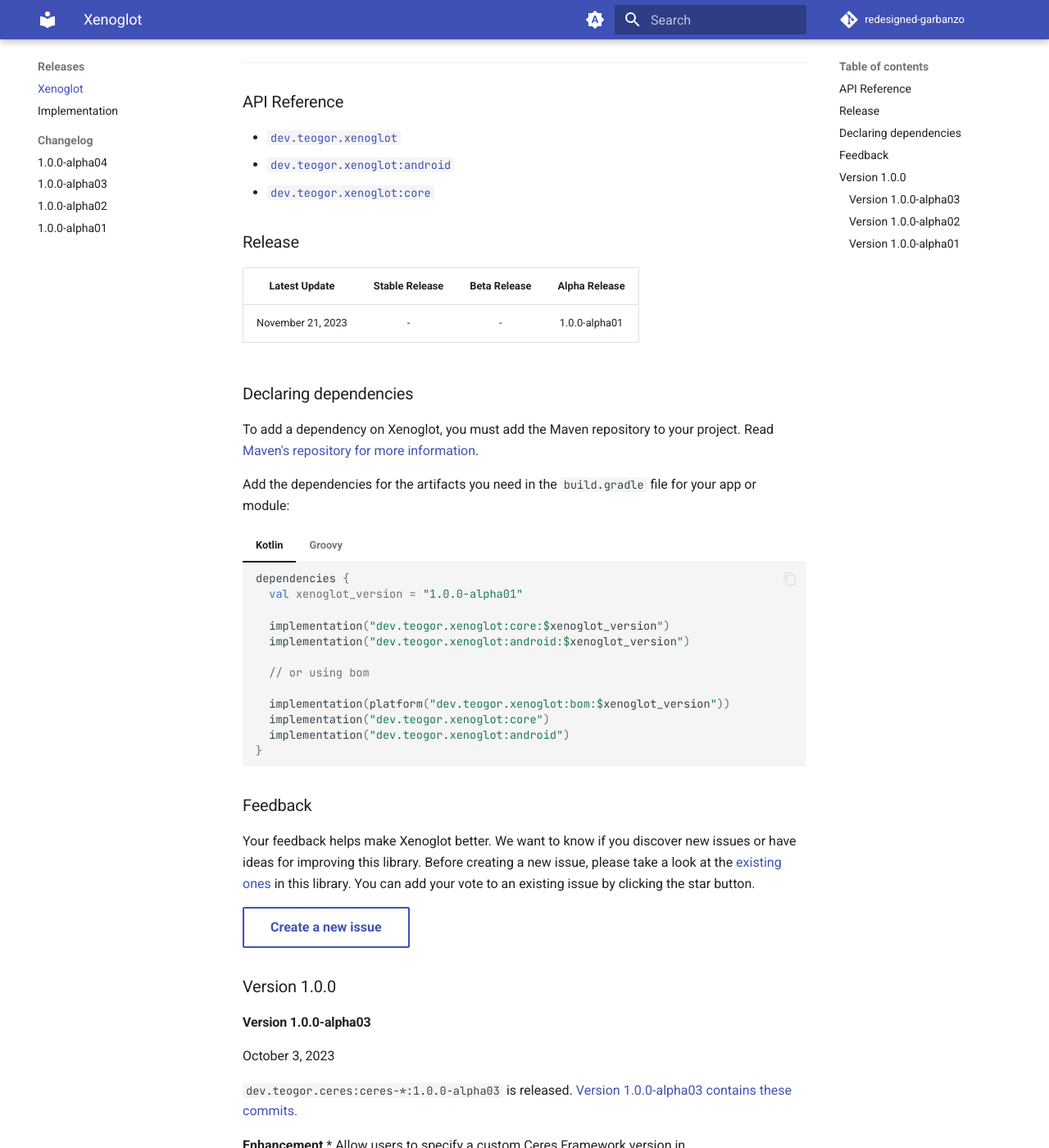
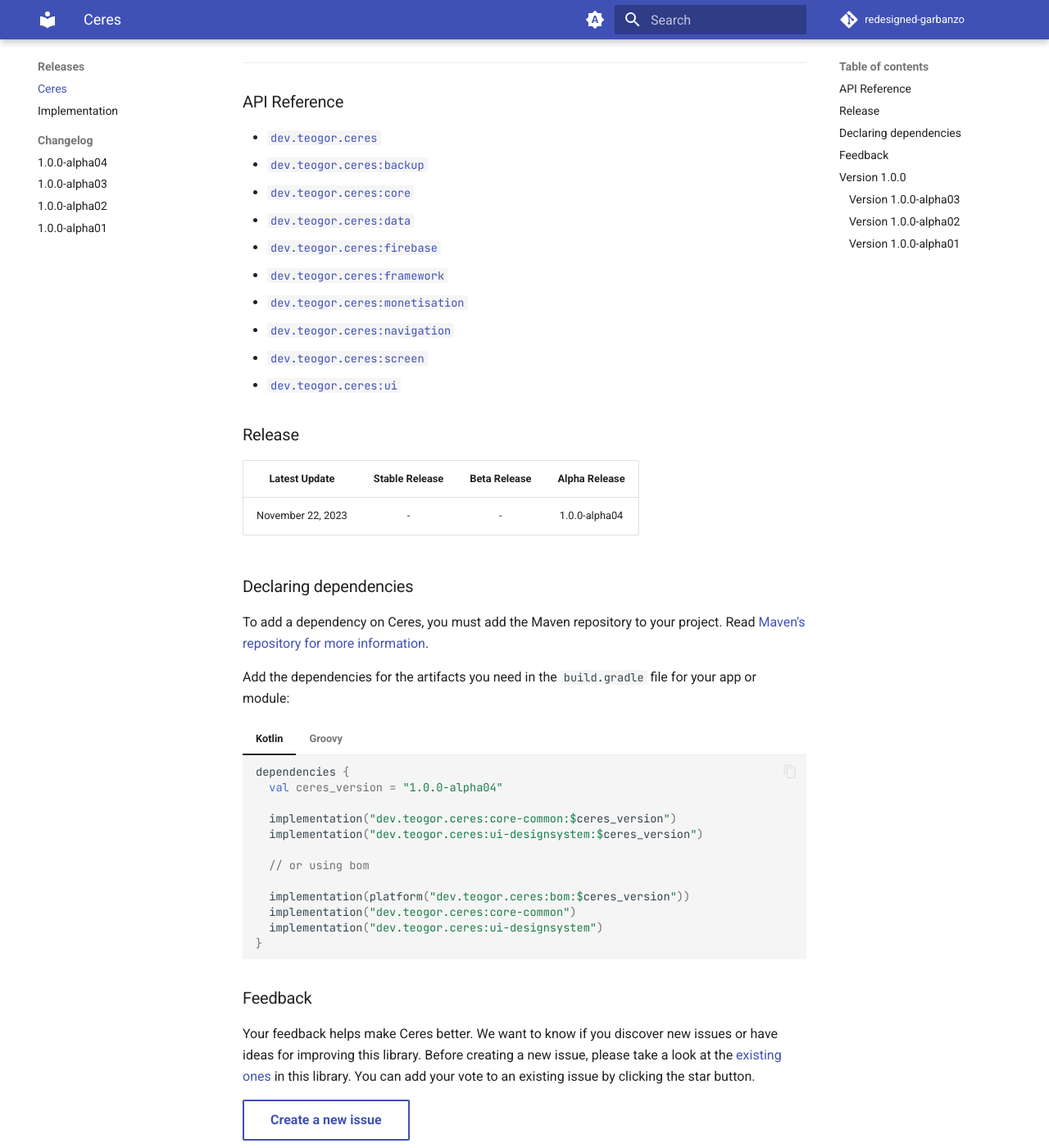
Before and after one commit to teogor/redesigned-garbanzo, an MkDocs documentation site: the page built from docs/releases.md, in a window 1280 px wide and 1400 px high, scrolled down 228 px. Shown: the whole window at 82% size. Built offline with MkDocs 1.6.1 and Material for MkDocs 9.7.7, drawn with Linux system fonts in a browser that asks for light colours; comment, search, counter and statistics services are not loaded.

Commit message:
Update releases.md

````diff
--- a/docs/releases.md
+++ b/docs/releases.md
@@ -1,27 +1,34 @@
 [//]: # (This file was automatically generated - do not edit)
 
-# Xenoglot
+# Ceres
 
-Xenoglot seamlessly masters languages and locales, empowering developers to integrate multilingual
+Ceres seamlessly masters languages and locales, empowering developers to integrate multilingual
 capabilities into their applications with ease.
 
 ---
 
 ### API Reference
 
-* [`dev.teogor.xenoglot`](../reference)
-* [`dev.teogor.xenoglot:android`](../reference/android)
-* [`dev.teogor.xenoglot:core`](../reference/core)
+* [`dev.teogor.ceres`](../reference)
+* [`dev.teogor.ceres:backup`](../reference/backup)
+* [`dev.teogor.ceres:core`](../reference/core)
+* [`dev.teogor.ceres:data`](../reference/data)
+* [`dev.teogor.ceres:firebase`](../reference/firebase)
+* [`dev.teogor.ceres:framework`](../reference/framework)
+* [`dev.teogor.ceres:monetisation`](../reference/monetisation)
+* [`dev.teogor.ceres:navigation`](../reference/navigation)
+* [`dev.teogor.ceres:screen`](../reference/screen)
+* [`dev.teogor.ceres:ui`](../reference/ui)
 
 ### Release
 
 |   Latest Update   | Stable Release | Beta Release | Alpha Release |
 |:-----------------:|:--------------:|:------------:|:-------------:|
-| November 21, 2023 |       -        |      -       | 1.0.0-alpha01 |
+| November 22, 2023 |       -        |      -       | 1.0.0-alpha04 |
 
 ### Declaring dependencies
 
-To add a dependency on Xenoglot, you must add the Maven repository to your project.
+To add a dependency on Ceres, you must add the Maven repository to your project.
 Read [Maven's repository for more information](https://repo.maven.apache.org/maven2/).
 
 Add the dependencies for the artifacts you need in the `build.gradle` file for your app or module:
@@ -30,16 +37,16 @@ Add the dependencies for the artifacts you need in the `build.gradle` file for y
 
     ```kotlin
     dependencies {
-      val xenoglot_version = "1.0.0-alpha01"
+      val ceres_version = "1.0.0-alpha04"
 
-      implementation("dev.teogor.xenoglot:core:$xenoglot_version")
-      implementation("dev.teogor.xenoglot:android:$xenoglot_version")
+      implementation("dev.teogor.ceres:core-common:$ceres_version")
+      implementation("dev.teogor.ceres:ui-designsystem:$ceres_version")
 
       // or using bom
 
-      implementation(platform("dev.teogor.xenoglot:bom:$xenoglot_version"))
-      implementation("dev.teogor.xenoglot:core")
-      implementation("dev.teogor.xenoglot:android")
+      implementation(platform("dev.teogor.ceres:bom:$ceres_version"))
+      implementation("dev.teogor.ceres:core-common")
+      implementation("dev.teogor.ceres:ui-designsystem")
     }
     ```
 
@@ -47,26 +54,26 @@ Add the dependencies for the artifacts you need in the `build.gradle` file for y
 
     ```groovy
     dependencies {
-      def xenoglot_version = "1.0.0-alpha01"
+      def ceres_version = "1.0.0-alpha04"
 
-      implementation("dev.teogor.xenoglot:core:${xenoglot_version}")
-      implementation("dev.teogor.xenoglot:android:${xenoglot_version}")
+      implementation("dev.teogor.ceres:core-common:${ceres_version}")
+      implementation("dev.teogor.ceres:ui-designsystem:${ceres_version}")
 
       // or using bom
 
-      implementation(platform("dev.teogor.xenoglot:bom:${xenoglot_version}")) {
+      implementation(platform("dev.teogor.ceres:bom:${ceres_version}")) {
         // Specify the artifact to resolve and re-export the dependencies from the platform BOM
-        implementation("dev.teogor.xenoglot:core")
-        implementation("dev.teogor.xenoglot:android")
+        implementation("dev.teogor.ceres:core-common")
+        implementation("dev.teogor.ceres:ui-designsystem")
       }
     }
     ```
 
 ### Feedback
 
-Your feedback helps make Xenoglot better. We want to know if you discover new issues or have ideas
+Your feedback helps make Ceres better. We want to know if you discover new issues or have ideas
 for improving this library. Before creating a new issue, please take a look at
-the [existing ones](https://github.com/teogor/xenoglot) in this library. You can add your vote to an
+the [existing ones](https://github.com/teogor/ceres) in this library. You can add your vote to an
 existing issue by clicking the star button.
 
 [Create a new issue](https://github.com/teogor/ceres/issues/new){ .md-button }
````
